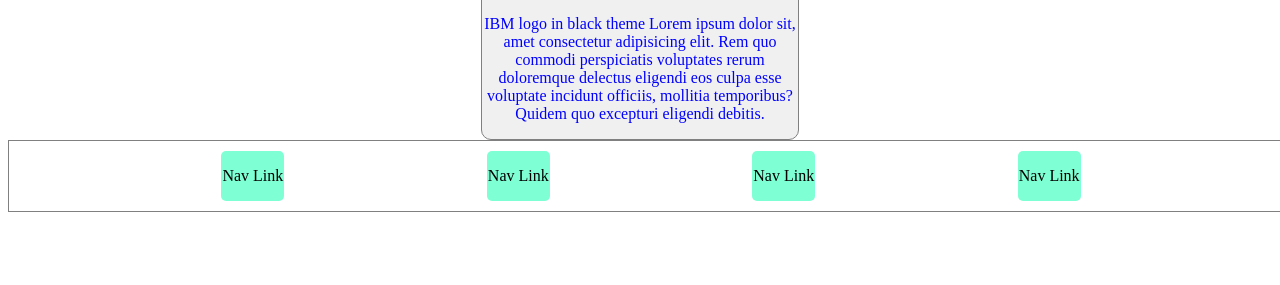
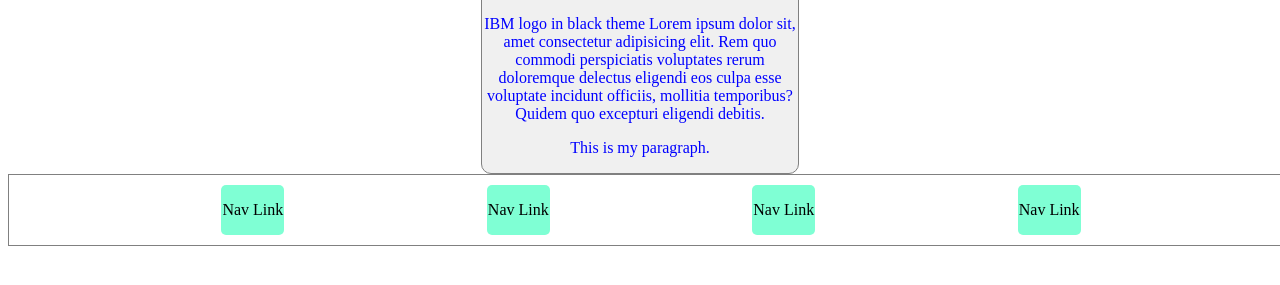
Before and after one commit to soniyaranidas2-commits/IBM-Internship-Full-stack-development-, a plain HTML site: page day-3/index.html in a window 1280 px wide. Shown: the part 297-582 px from the top of the page. Drawn offline with Linux system fonts and the light colour scheme.

Commit message:
my second push

```diff
--- a/day-3/index.html
+++ b/day-3/index.html
@@ -11,6 +11,7 @@
         <img height="240px" width="320px" src="https://encrypted-tbn0.gstatic.com/images?q=tbn:ANd9GcTVY5ghSKityCk7RcR__p8hy4X_M6UxNDS5bNvglt-BfazhJ8nkm-HegOIA&s=10" alt="logo">
         <h3><a href="https://www.ibm.com/in-en" target="_blank">IBM logo</a></h3>
         <p>IBM logo in black theme Lorem ipsum dolor sit, amet consectetur adipisicing elit. Rem quo commodi perspiciatis voluptates rerum <span style>doloremque delectus</span> eligendi eos culpa esse voluptate incidunt officiis, mollitia temporibus? Quidem quo excepturi eligendi debitis.</p>
+        <p>This is my paragraph.</p>
     </div>
 
 
```
